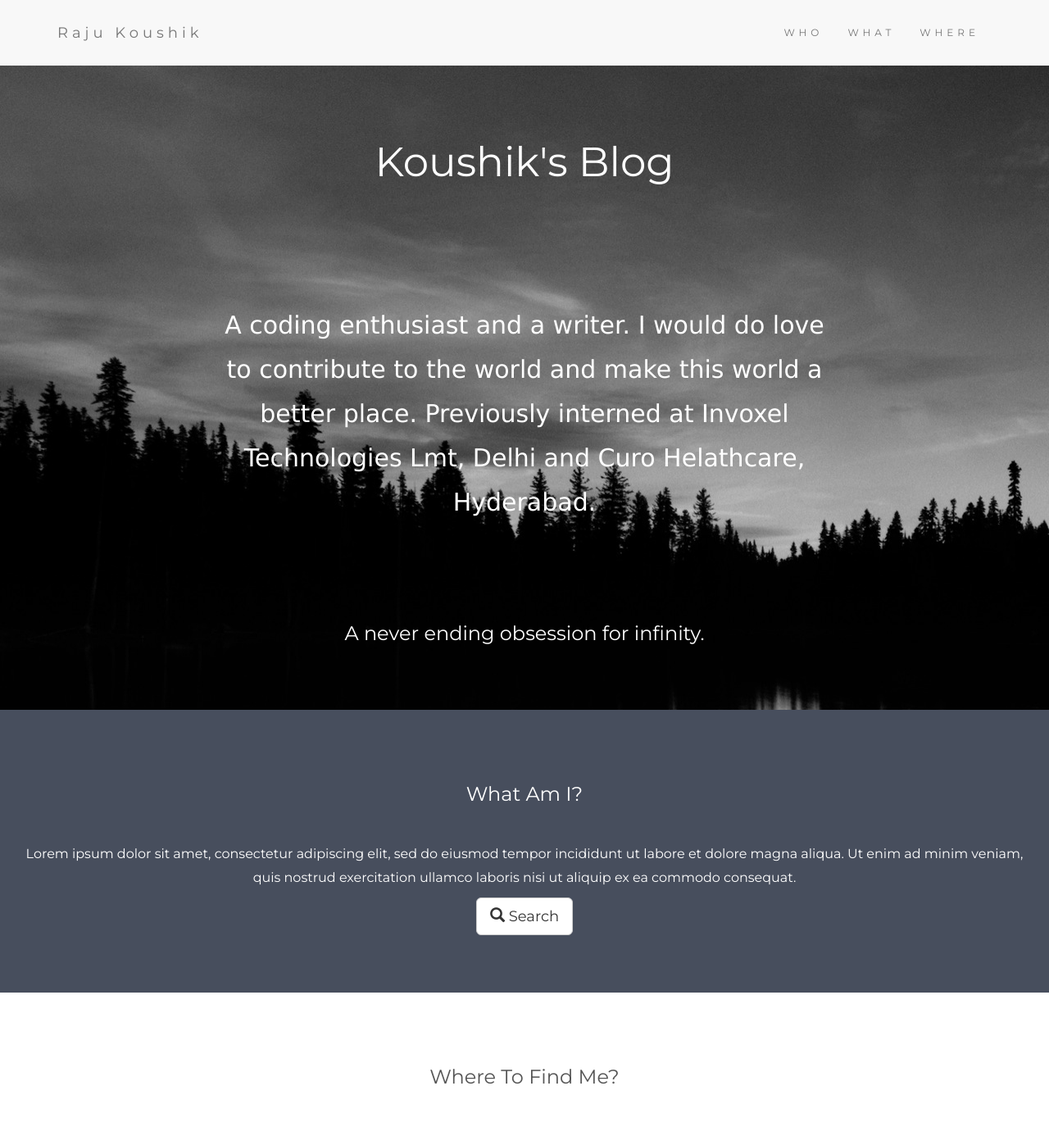
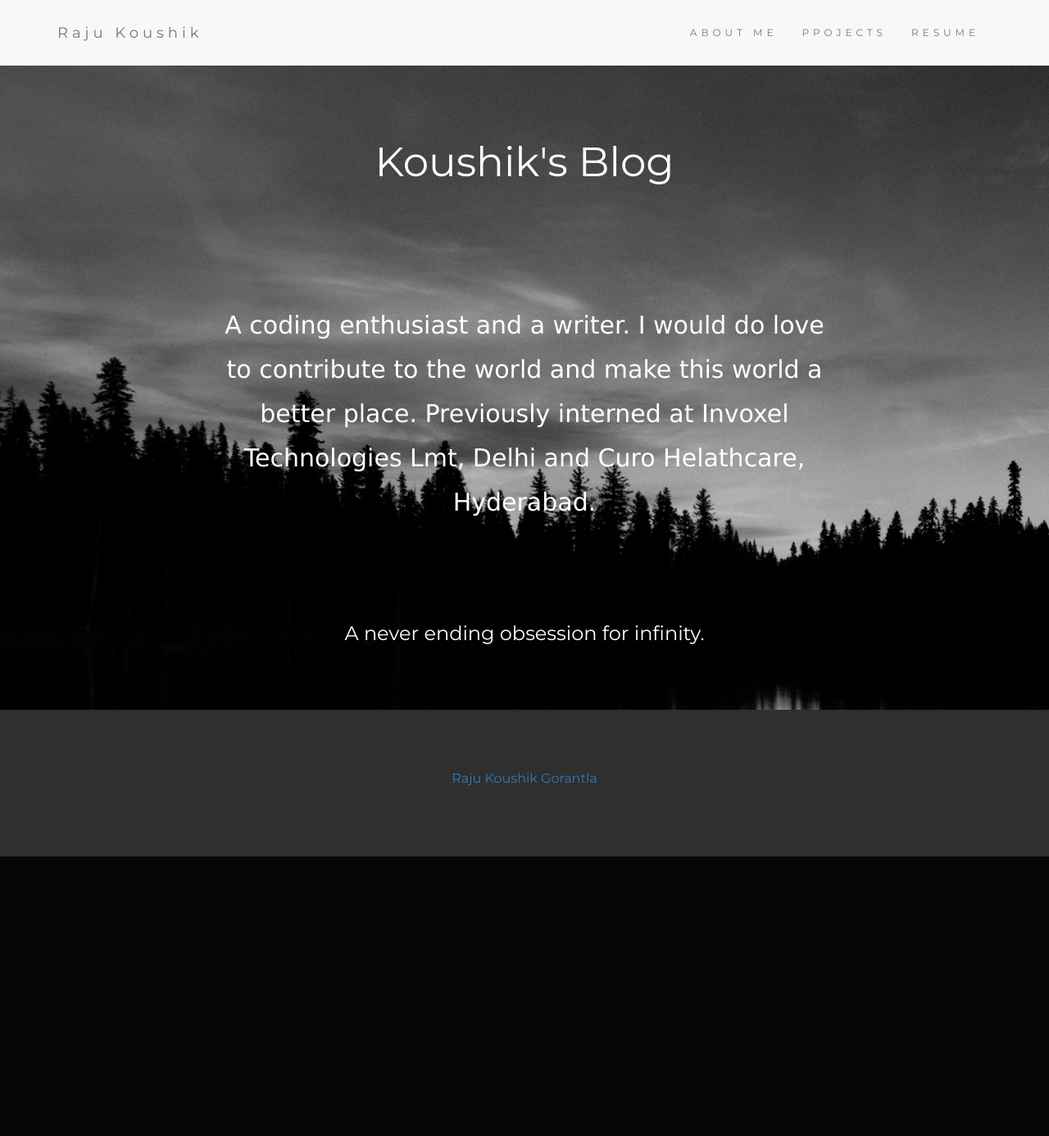
Before and after one commit to RajuKoushik/infiblog, a Django app: page /home/ in a window 1280 px wide; the page is wider, and only the part inside the window is pictured. Shown: the top 1386 px of that part at 82% size. After the commit the page ends 1045 px from the top of that part, so only its background shows below. Run offline with Django 3.2, Linux system fonts and the light colour scheme; some libraries are stand-ins or nearby versions.

Commit message:
Updated Containers

```diff
--- a/blog/templates/blog/home.html
+++ b/blog/templates/blog/home.html
@@ -101,9 +101,9 @@
     </div>
     <div class="collapse navbar-collapse" id="myNavbar">
       <ul class="nav navbar-nav navbar-right">
-        <li><a href="#">WHO</a></li>
-        <li><a href="#">WHAT</a></li>
-        <li><a href="#">WHERE</a></li>
+        <li><a href="#">ABOUT ME</a></li>
+        <li><a href="#">PPOJECTS</a></li>
+        <li><a href="#">RESUME</a></li>
       </ul>
     </div>
   </div>
@@ -121,33 +121,7 @@
     <h3>A never ending obsession for infinity.</h3>
 </div>
 
-<!-- Second Container -->
-<div class="container-fluid bg-2 text-center">
-  <h3 class="margin">What Am I?</h3>
-  <p>Lorem ipsum dolor sit amet, consectetur adipiscing elit, sed do eiusmod tempor incididunt ut labore et dolore magna aliqua. Ut enim ad minim veniam, quis nostrud exercitation ullamco laboris nisi ut aliquip ex ea commodo consequat. </p>
-  <a href="#" class="btn btn-default btn-lg">
-    <span class="glyphicon glyphicon-search"></span> Search
-  </a>
-</div>
 
-<!-- Third Container (Grid) -->
-<div class="container-fluid bg-3 text-center">
-  <h3 class="margin">Where To Find Me?</h3><br>
-  <div class="row">
-    <div class="col-sm-4">
-      <p>Lorem ipsum dolor sit amet, consectetur adipisicing elit, sed do eiusmod tempor incididunt ut labore et dolore magna aliqua.</p>
-      <img src="birds1.jpg" class="img-responsive margin" style="width:100%" alt="Image">
-    </div>
-    <div class="col-sm-4">
-      <p>Lorem ipsum dolor sit amet, consectetur adipisicing elit, sed do eiusmod tempor incididunt ut labore et dolore magna aliqua.</p>
-      <img src="birds2.jpg" class="img-responsive margin" style="width:100%" alt="Image">
-    </div>
-    <div class="col-sm-4">
-      <p>Lorem ipsum dolor sit amet, consectetur adipisicing elit, sed do eiusmod tempor incididunt ut labore et dolore magna aliqua.</p>
-      <img src="birds3.jpg" class="img-responsive margin" style="width:100%" alt="Image">
-    </div>
-  </div>
-</div>
 
 <!-- Footer -->
 <footer class="container-fluid bg-4 text-center">
```
